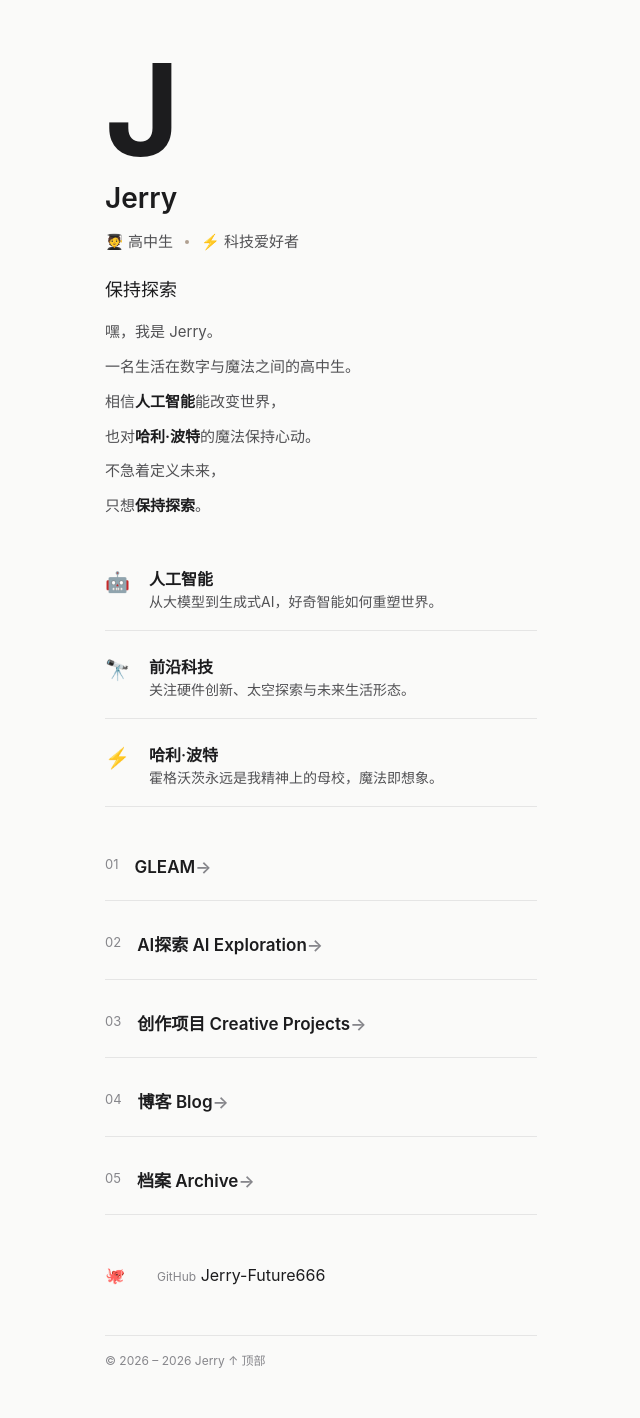
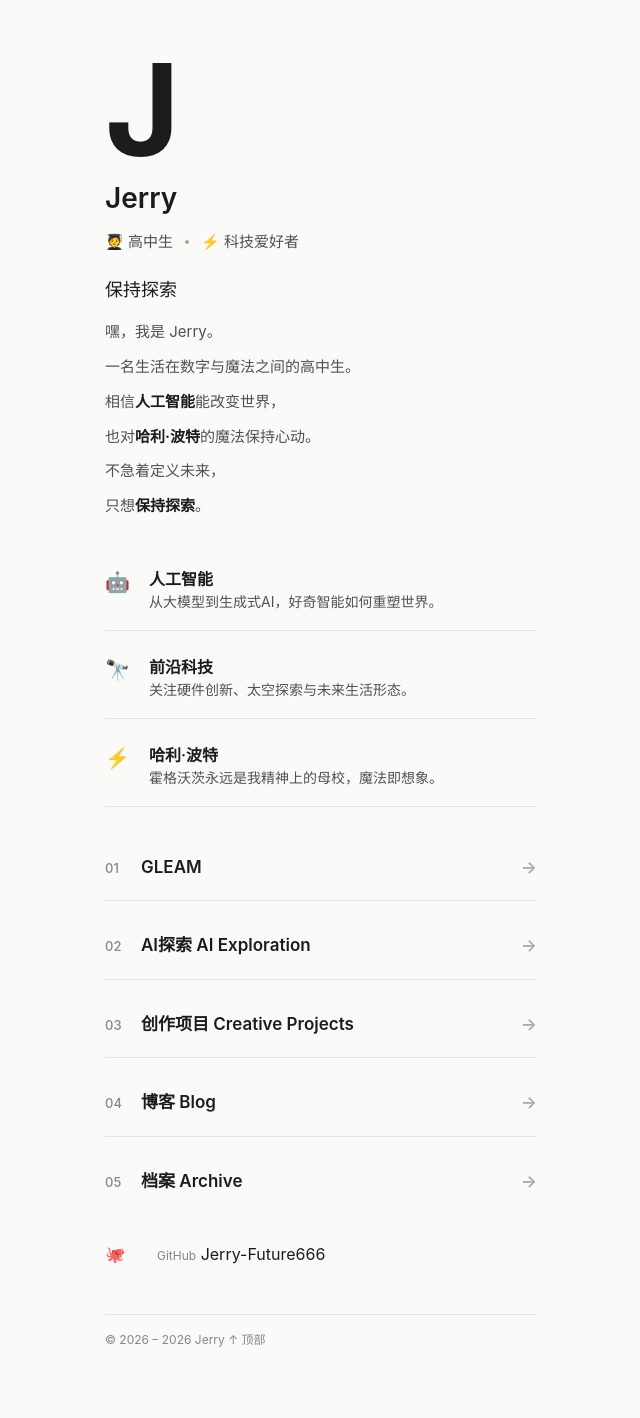
Before and after one commit to Jerry-Future666/Jerryhome, a Jekyll site: the page built from index.md, in a window 1280 px wide. Shown: the whole page, without its empty margins (319-959 px from the left). Built offline with Jekyll 4.4.1, drawn with Linux system fonts in a browser that asks for light colours; after the commit the page ends 1397 px from its top, so only the background shows below that.

Commit message:
Enhance explore-item styles with animations and visibility

```diff
--- a/assets/css/style.css
+++ b/assets/css/style.css
@@ -341,11 +341,39 @@ body {
 
     display:flex;
 
+    align-items:baseline;
+
     gap:16px;
 
     border-bottom:1px solid var(--border);
 
     padding-bottom:20px;
+
+    opacity:0;
+
+    transform:translateY(12px);
+
+    transition:
+        opacity 0.8s cubic-bezier(0.22, 1, 0.36, 1),
+        transform 0.8s cubic-bezier(0.22, 1, 0.36, 1);
+
+}
+
+
+.explore-item.visible {
+
+    opacity:1;
+
+    transform:translateY(0);
+
+}
+
+
+.explore-item:last-child {
+
+    border-bottom:none;
+
+    padding-bottom:0;
 
 }
 
@@ -356,6 +384,17 @@ body {
 
     font-size:13px;
 
+    font-weight:500;
+
+    min-width:20px;
+
+}
+
+
+.explore-content {
+
+    flex:1;
+
 }
 
 
@@ -364,6 +403,8 @@ body {
     display:flex;
 
     justify-content:space-between;
+
+    align-items:center;
 
     color:var(--text);
 
@@ -382,15 +423,24 @@ body {
 
     color:var(--text-tertiary);
 
+    opacity:0.7;
+
+    transition:
+
+        transform 0.3s ease,
+
+        opacity 0.3s ease;
+
 }
 
 
 .explore-title:hover::after {
 
+    opacity:1;
+
     transform:translateX(4px);
 
 }
-
 
 /* =====================
    全局链接
```
